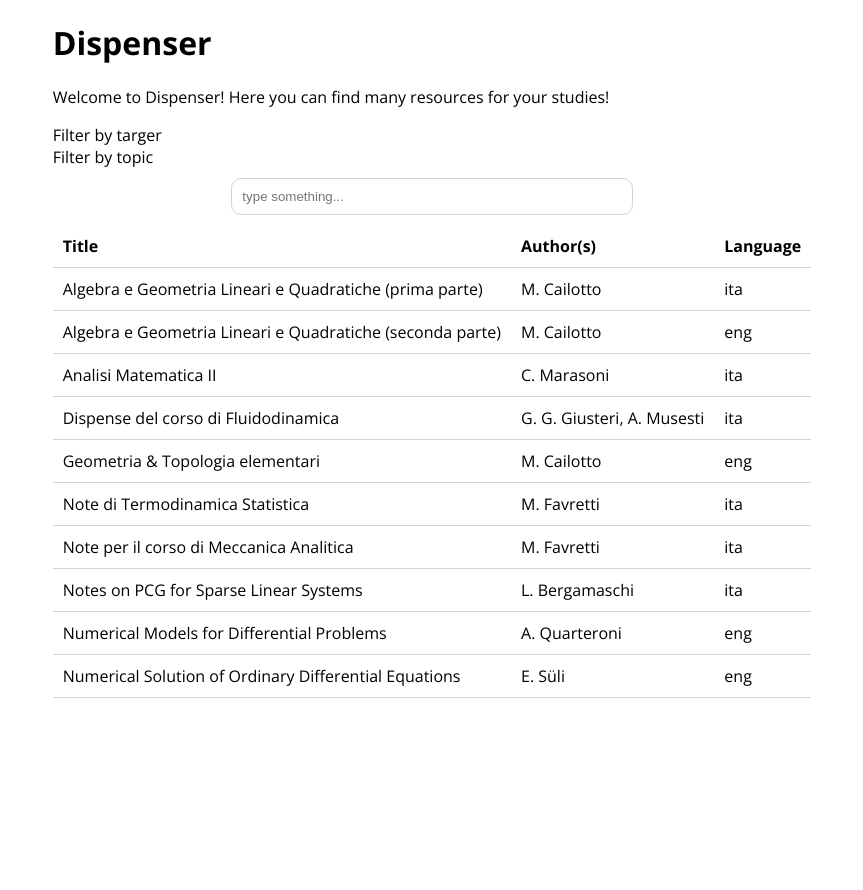
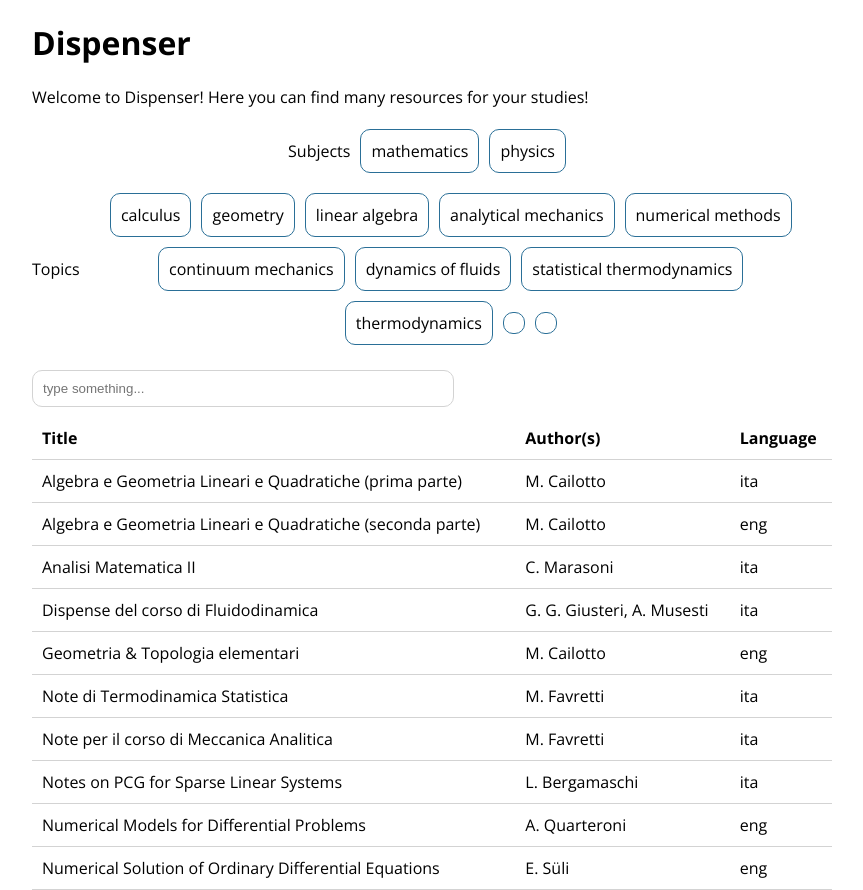
Before and after one commit to alessiogs/dispenser, a React (Vite) app: page / in a window 1280 px wide. Shown: the whole page, without its empty margins (208-1071 px from the left). Before the commit the page ends 800 px from the top, so only its background shows below. Built offline with nearby package versions, Linux system fonts and the light colour scheme; a web font is replaced by a local one.

Commit message:
feat(App/Filters): filters by subject/topic implemented

```diff
--- a/src/App.jsx
+++ b/src/App.jsx
@@ -7,7 +7,7 @@ const App = () => {
   const [authors, setAuthors] = useState(authorsList);
   const [books, setBooks] = useState(booksList);
   const [topics, setTopics] = useState(topicsList);
-  const [subjexts, setSubjects] = useState(subjectsList);
+  const [subjects, setSubjects] = useState(subjectsList);
 
   const [filters, setFilters] = useState({
     keyword: "",
@@ -21,6 +21,18 @@ const App = () => {
   );
 
   useEffect(() => {
+    if (
+      !filters.keyword &&
+      !filters.subjects.length &&
+      !filters.topics.length
+    ) {
+      return setFilteredResults(
+        sortResults(books, filters.sortBy, filters.sortDescendent)
+      );
+    }
+
+    let mergedFilteredResults = [];
+
     if (filters.keyword) {
       const filteredByTitle = books.filter((book) =>
         book.title.toLowerCase().includes(filters.keyword.toLowerCase())
@@ -37,21 +49,40 @@ const App = () => {
             .length
       );
 
-      const mergedFilteredResults = [
-        ...filteredByTitle,
-        ...filteredByAuthor.filter(
-          (book) => !filteredByTitle.map((item) => item.id).includes(book.id)
-        ),
-      ];
-      return setFilteredResults(
-        sortResults(
-          mergedFilteredResults,
-          filters.sortBy,
-          filters.sortDescendent
-        )
+      filteredByKeyword = concatWithoutDuplicates(
+        filteredByTitle,
+        filteredByAuthor
+      );
+
+      mergedFilteredResults = filteredByKeyword;
+    }
+
+    if (filters.subjects.length) {
+      const filteredBySubject = books.filter(
+        (book) =>
+          filters.subjects.filter((subject) => book.subjects.includes(subject))
+            .length
+      );
+      mergedFilteredResults = concatWithoutDuplicates(
+        mergedFilteredResults,
+        filteredBySubject
       );
     }
-    setFilteredResults(sortResults(books));
+
+    if (filters.topics.length) {
+      const filteredByTopic = books.filter(
+        (book) =>
+          filters.topics.filter((topic) => book.topics.includes(topic)).length
+      );
+      mergedFilteredResults = concatWithoutDuplicates(
+        mergedFilteredResults,
+        filteredByTopic
+      );
+    }
+
+    return setFilteredResults(
+      sortResults(mergedFilteredResults, filters.sortBy, filters.sortDescendent)
+    );
   }, [filters]);
 
   return (
@@ -60,8 +91,13 @@ const App = () => {
       <p>
         Welcome to Dispenser! Here you can find many resources for your studies!
       </p>
-      <div>
-        <Filters />
+      <div className="input-filter-container">
+        <Filters
+          filters={filters}
+          setFilters={setFilters}
+          subjects={subjects}
+          topics={topics}
+        />
         <div className="input-filter-container">
           <input
             type="text"
@@ -90,3 +126,13 @@ const sortResults = (array, entity, descendent) =>
     }
     return 0;
   });
+
+const concatWithoutDuplicates = (array1, array2) => {
+  return [
+    ...array1,
+    ...array2.filter(
+      (item) =>
+        !array1.map((comparingItem) => comparingItem.id).includes(item.id)
+    ),
+  ];
+};
--- a/src/components/Filters.jsx
+++ b/src/components/Filters.jsx
@@ -1,10 +1,50 @@
-import React from "react";
+const Filters = ({ filters, setFilters, subjects, topics }) => {
+  const handleSelectFilter = (item, filterKey) => {
+    const isItemSelected = filters[filterKey].includes(item.id);
+    setFilters({
+      ...filters,
+      [filterKey]: isItemSelected
+        ? filters[filterKey].filter((entityId) => entityId !== item.id)
+        : [...filters[filterKey], item.id],
+    });
+  };
 
-const Filters = ({ subjects, topics }) => {
   return (
     <div>
-      <div>Filter by targer</div>
-      <div>Filter by topic</div>
+      <div className="filter-container">
+        <div className="filter-item-label">Subjects</div>
+        <div className="filters-container">
+          {subjects.map((subject) => (
+            <div
+              key={subject.id}
+              className={`filter ${
+                filters.subjects.includes(subject.id) && "filter-selected"
+              }`}
+              onClick={() => handleSelectFilter(subject, "subjects")}
+            >
+              {subject.subject}
+            </div>
+          ))}
+        </div>
+      </div>
+      <div className="filter-container">
+        <div className="filter-container">
+          <div>Topics</div>
+        </div>
+        <div className="filters-container">
+          {topics.map((topic) => (
+            <div
+              key={topic.id}
+              className={`filter ${
+                filters.topics.includes(topic.id) && "filter-selected"
+              }`}
+              onClick={() => handleSelectFilter(topic, "topics")}
+            >
+              {topic.topic}
+            </div>
+          ))}
+        </div>
+      </div>
     </div>
   );
 };
--- a/src/index.css
+++ b/src/index.css
@@ -6,6 +6,8 @@ body {
   justify-content: center;
   margin: 0 10px;
   font-family: "Open Sans", sans-serif;
+  max-width: 800px;
+  margin: auto;
 }
 
 table {
@@ -45,10 +47,23 @@ thead tr:hover {
   background-color: white;
 }
 
-.input-filter-container {
+.filters-container {
   display: flex;
   justify-content: center;
   align-items: center;
+  flex-direction: column;
+  flex-wrap: wrap;
+}
+
+.filter-container {
+  display: flex;
+  justify-content: center;
+  align-items: center;
+  margin: 10px 0;
+}
+
+.filter-item-label {
+  margin-right: 10px;
 }
 
 .input-filter-container input {
@@ -65,3 +80,28 @@ thead tr:hover {
   outline-width: 1px;
   width: 100%;
 }
+
+.filters-container {
+  display: flex;
+  flex-direction: row;
+}
+
+.filter {
+  padding: 10px;
+  border: 1px solid #2a6f97;
+  border-radius: 10px;
+  margin: 5px 0;
+  margin-right: 10px;
+  cursor: pointer;
+  transition: all;
+  transition-duration: 200ms;
+}
+
+.filter:hover {
+  box-shadow: #2a6f97 0px 0px 10px 1px;
+}
+
+.filter-selected {
+  color: white;
+  background-color: #2a6f97;
+}
```
